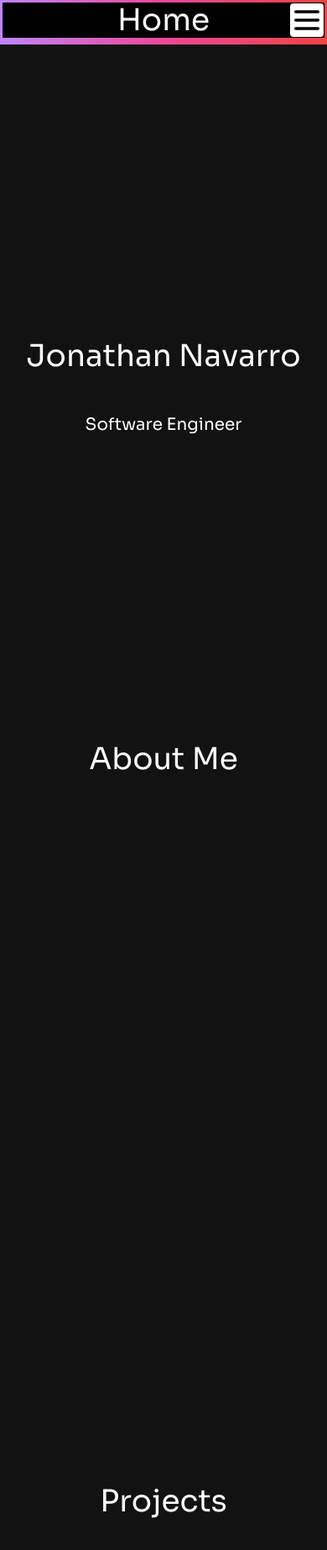
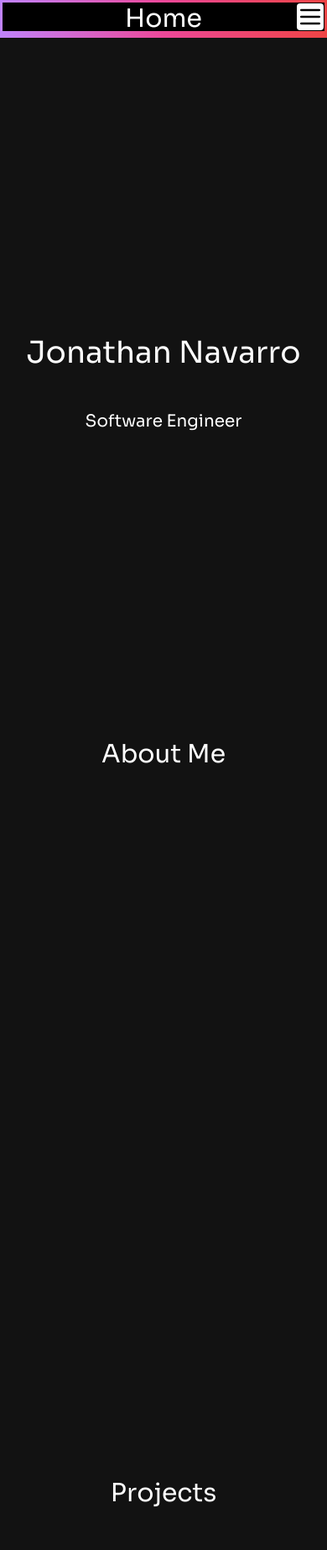
Before and after one commit to Jonnaa/Portfolio, a React (Vite) app: page / in a window 390 px wide. Shown: the top 1846 px of the page at 84% size. Built offline with nearby package versions, Linux system fonts and the light colour scheme.

Commit message:
Fixed h1 sizes, no longer breaks mobile layout

```diff
--- a/src/components/AboutMe/index.jsx
+++ b/src/components/AboutMe/index.jsx
@@ -51,7 +51,7 @@ const AboutMe = () => {
       <motion.h1
         ref={h1Ref}
         style={{ opacity: h1Opacity }}
-        className="text-4xl w-48 md:w-96 mx-auto text-center sticky top-1 z-40"
+        className="text-3xl sm:text-4xl w-40 sm:w-56 mx-auto text-center sticky top-1 z-40"
       >
         About Me
       </motion.h1>
--- a/src/components/Header/index.jsx
+++ b/src/components/Header/index.jsx
@@ -29,7 +29,7 @@ const Header = () => {
 
   return (
     <div>
-      <div className="fixed w-full top-0 z-40 p-[2.8px] bg-gradient-to-r from-purple-400 via-pink-500 to-red-500 ">
+      <div className="fixed w-screen top-0 z-40 p-[2.8px] bg-gradient-to-r from-purple-400 via-pink-500 to-red-500 ">
         <div className="bg-black flex flex-row justify-between p-px">
           <span className="invisible"></span>
           <nav>
@@ -39,7 +39,7 @@ const Header = () => {
               src="burger-menu.svg"
               alt="Navigation Menu"
               id="burgerButton"
-              className="w-10 rounded  hover:bg-red-500 cursor-pointer z-50 bg-white"
+              className="w-8 sm:w-10 rounded  hover:bg-red-500 cursor-pointer z-50 bg-white"
               onClick={handleOnClick}
             />
           </nav>
@@ -51,7 +51,7 @@ const Header = () => {
           x: "-50%",
           y: "-50%",
         }}
-        className="fixed top-[49px] left-1/2 h-[8px] w-screen bg-gradient-to-r from-purple-400 via-pink-500 to-red-500 z-50"
+        className="fixed top-[41px] sm:top-[49px] left-1/2 h-[8px] w-screen bg-gradient-to-r from-purple-400 via-pink-500 to-red-500 z-50"
       />
       {burgerClicked ? (
         <motion.nav
--- a/src/components/Home/index.jsx
+++ b/src/components/Home/index.jsx
@@ -11,7 +11,7 @@ const Home = () => {
   const opacity = useTransform(scrollYProgress, [0,.2],[1,0])
   return (
     <div className="min-h-screen" id="home">
-      <h1 className="text-4xl w-48 sm:w-96 mx-auto text-center sticky top-1 z-40">
+      <h1 className="text-3xl sm:text-4xl w-40 sm:w-56 mx-auto text-center sticky top-1 z-40">
         Home
       </h1>
       <motion.div
--- a/src/components/Projects/index.jsx
+++ b/src/components/Projects/index.jsx
@@ -98,7 +98,7 @@ const Projects = () => {
 
   return (
     <div className="min-h-[calc(100vh)]" id="projects">
-      <h1 className="text-4xl sticky top-1 z-40 w-96 mx-auto text-center">
+      <h1 className="text-3xl sm:text-4xl w-40 sm:w-56 mx-auto text-center sticky top-1 z-40">
         Projects
       </h1>
       {/* Projects page contents */}
```
